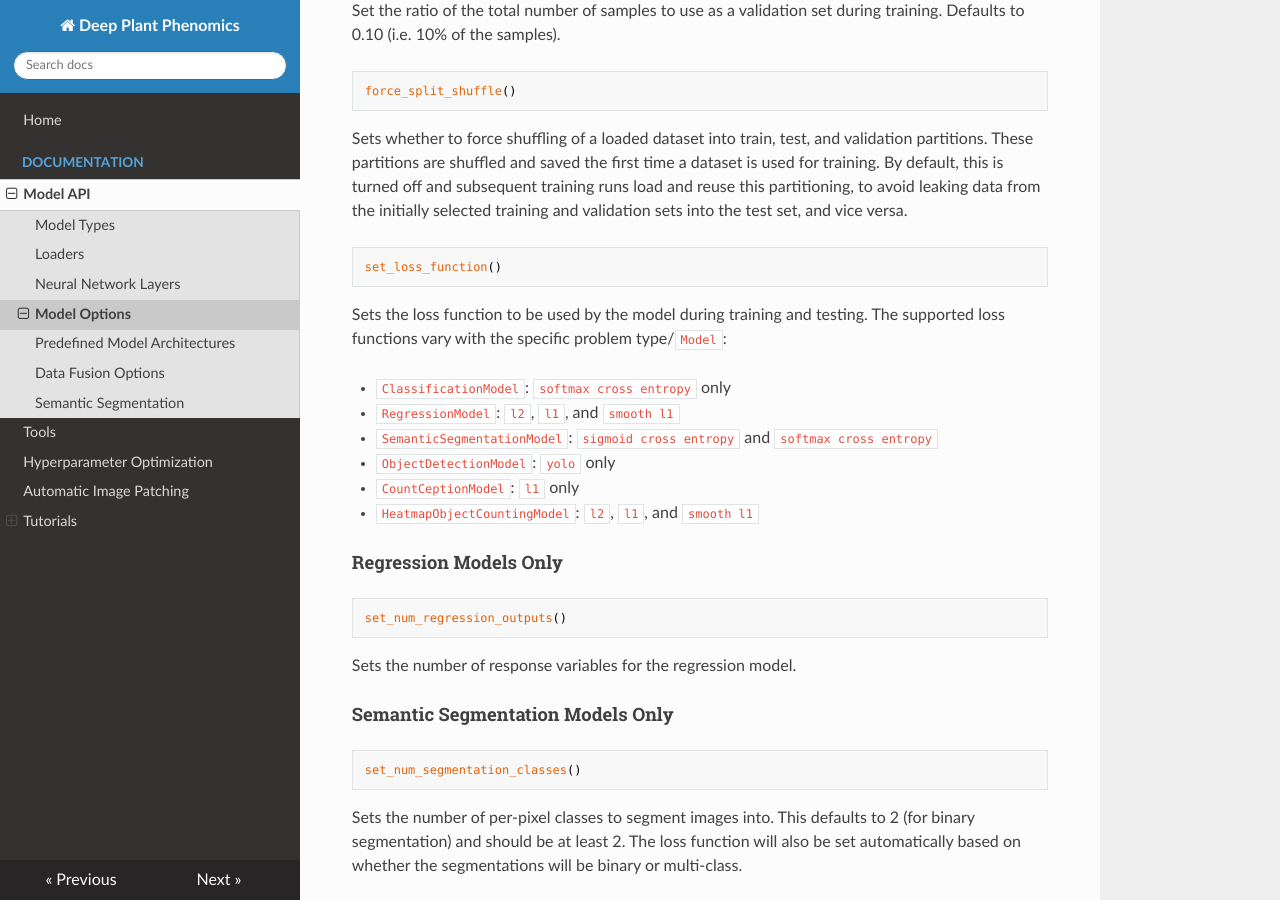
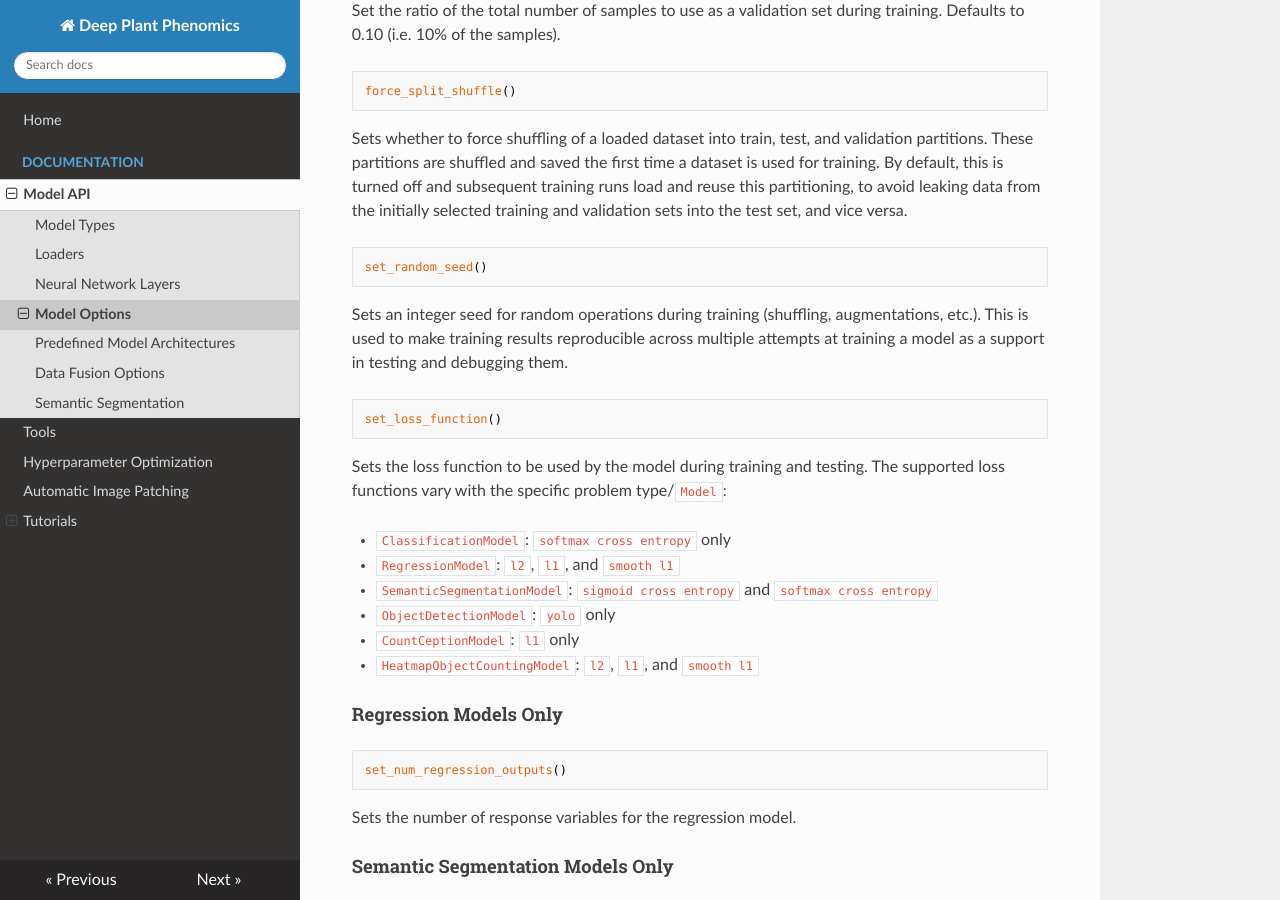
Before and after one commit to p2irc/deepplantphenomics, an MkDocs documentation site: the page built from docs/Model-Options.md, in a window 1280 px wide and 900 px high, scrolled down 2009 px. Built offline with MkDocs 1.6.1, drawn with Linux system fonts in a browser that asks for light colours; nearby versions of some CDN libraries; old or Windows-style settings are respelled for this version of MkDocs.

Commit message:
Add documentation for random seed

````diff
--- a/docs/Model-Options.md
+++ b/docs/Model-Options.md
@@ -82,6 +82,12 @@ force_split_shuffle()
 ```
 
 Sets whether to force shuffling of a loaded dataset into train, test, and validation partitions. These partitions are shuffled and saved the first time a dataset is used for training. By default, this is turned off and subsequent training runs load and reuse this partitioning, to avoid leaking data from the initially selected training and validation sets into the test set, and vice versa.
+
+```
+set_random_seed()
+```
+
+Sets an integer seed for random operations during training (shuffling, augmentations, etc.). This is used to make training results reproducible across multiple attempts at training a model as a support in testing and debugging them.
 
 ```
 set_loss_function()
````
